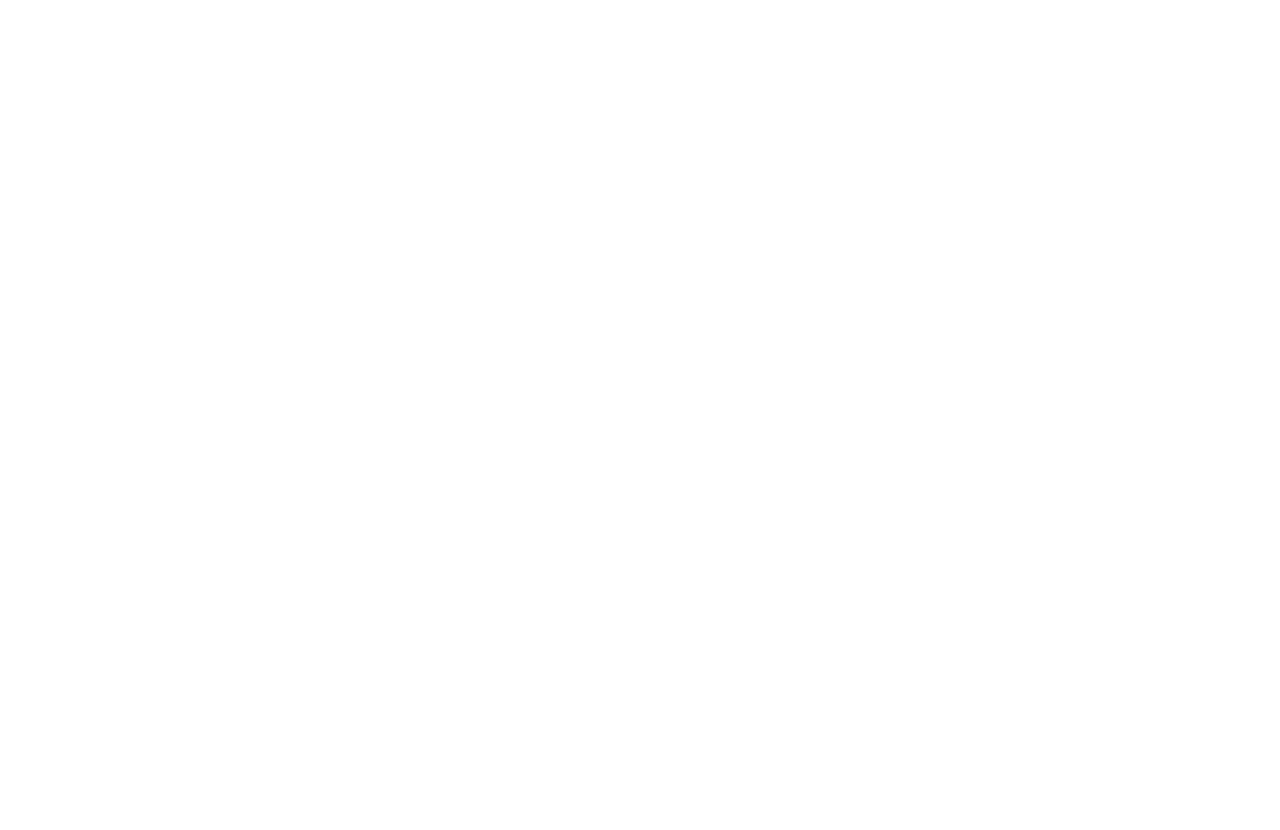
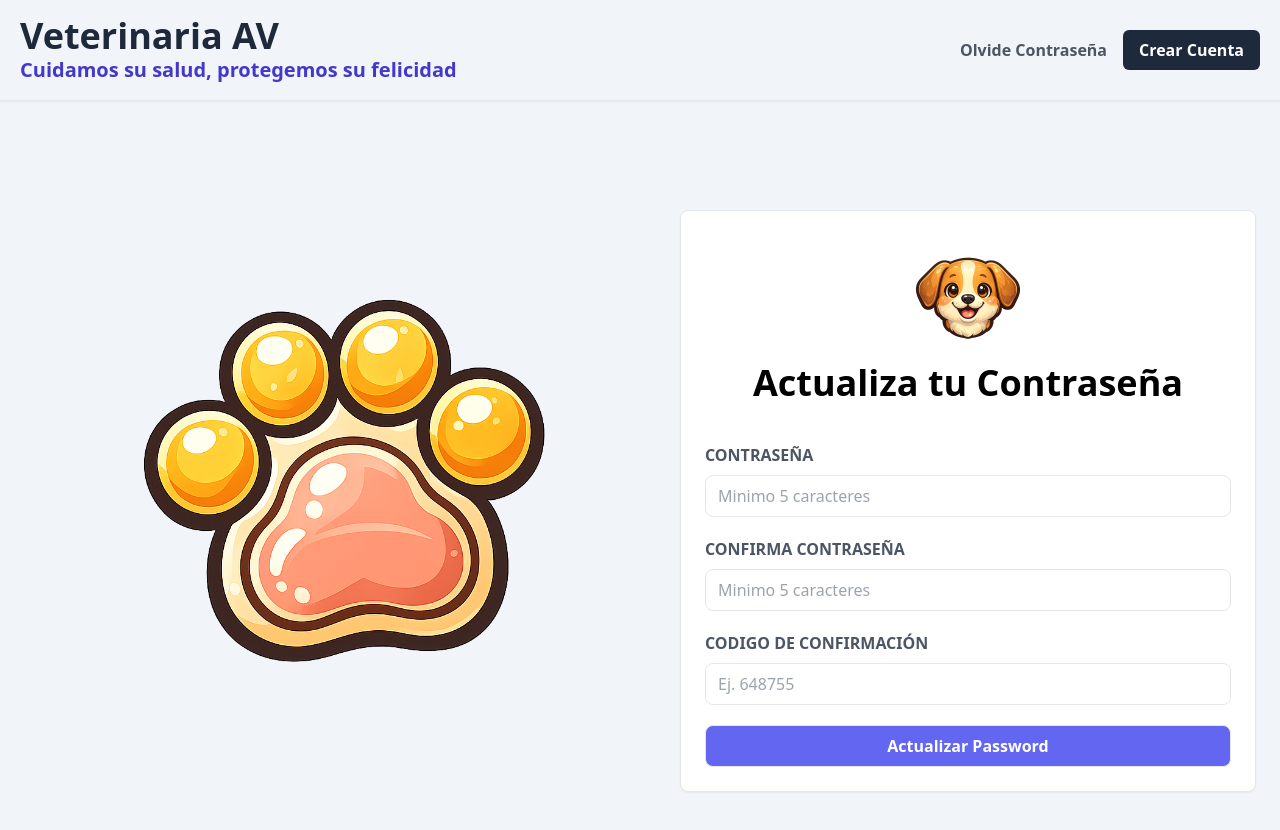
Before and after one commit to AlanAltamiranoH1504/API_Administrador_Veterinaria_MERN, a React (Vite) app in the folder frontend/Admin_Veterinaria_Front/: page /auth/olvide-password/1 in a window 1280 px wide. Before the commit this address had no page. Shown: the top 830 px of the page. Before the commit the page ends 800 px from the top, so only its background shows below. Built offline with nearby package versions, Linux system fonts and the light colour scheme.

Commit message:
feat (frontend): add email notification for password change and view and logic for password update - add view for saving new password - add function for sending request to API for password change email - add function for saving new password

```diff
--- a/frontend/Admin_Veterinaria_Front/src/AppRouter.tsx
+++ b/frontend/Admin_Veterinaria_Front/src/AppRouter.tsx
@@ -4,6 +4,7 @@
 import {RegisterAdmin} from "./views/auth/RegisterAdmin.tsx";
 import {ConfirmAccount} from "./views/auth/ConfirmAccount.tsx";
 import {ForgetPassword} from "./views/auth/ForgetPassword.tsx";
+import {SaveNewPasswordView} from "./views/auth/SaveNewPasswordView.tsx";
 
 export const AppRouter = () => {
     return (
@@ -15,6 +16,7 @@
                         <Route path="/register" element={<RegisterAdmin/>}></Route>
                         <Route path="/auth/confirmar/:id" element={<ConfirmAccount/>}></Route>
                         <Route path="/forget-password" element={<ForgetPassword/>}></Route>
+                        <Route path="/auth/olvide-password/:id" element={<SaveNewPasswordView/>}></Route>
                     </Route>
                 </Routes>
             </BrowserRouter>
--- a/frontend/Admin_Veterinaria_Front/src/services/AuthService.ts
+++ b/frontend/Admin_Veterinaria_Front/src/services/AuthService.ts
@@ -1,4 +1,10 @@
-import type {FormConfirmAccount, FormLoginAccount, FormRegister} from "../types";
+import type {
+    FormConfirmAccount,
+    FormConfirmPassword,
+    FormForgetPassword,
+    FormLoginAccount,
+    FormRegister
+} from "../types";
 import {ClientAxios} from "../axios/ClientAxios.ts";
 import {responseGeneralVeterinario, responseLoginSchema, responseRegisterVeterinario} from "../schemas/AuthSchemas.ts";
 import axios from "axios";
@@ -52,3 +58,37 @@
         throw e;
     }
 }
+
+export async function forgePasswordFunction(data: FormForgetPassword) {
+    try {
+        const responseAPI = await ClientAxios.post("/auth/send_email_to_reset_password", data);
+        const resultAPI = responseGeneralVeterinario.safeParse(responseAPI.data);
+        if (resultAPI.success) {
+            return responseAPI.data;
+        }
+    }catch (e) {
+        if (axios.isAxiosError(e)) {
+            throw e.response?.data || {
+                message: "Ocurrio un error en la recuperación de contraseña"
+            }
+        }
+        throw e;
+    }
+}
+
+export async function saveNewPasswordFunction(data: FormConfirmPassword) {
+    try {
+        const responseAPI = await ClientAxios.post("/auth/save_new_password", data);
+        const resultAPI = responseGeneralVeterinario.safeParse(responseAPI.data);
+        if (resultAPI.success) {
+            return responseAPI.data;
+        }
+    }catch (e) {
+        if (axios.isAxiosError(e)) {
+            throw  e.response?.data || {
+                message: "Ocurrio un error en la actualizacion de password"
+            }
+        }
+        throw e;
+    }
+}
--- a/frontend/Admin_Veterinaria_Front/src/views/auth/ForgetPassword.tsx
+++ b/frontend/Admin_Veterinaria_Front/src/views/auth/ForgetPassword.tsx
@@ -1,6 +1,28 @@
 import {Link} from "react-router-dom";
+import {useForm} from "react-hook-form";
+import type {FormForgetPassword} from "../../types";
+import {useMutation} from "@tanstack/react-query";
+import {forgePasswordFunction} from "../../services/AuthService.ts";
+import {toast} from "react-toastify";
 
 export const ForgetPassword = () => {
+    const {register, handleSubmit, formState:{errors}} = useForm<FormForgetPassword>();
+
+    function forgetPasswordLocal(data: FormForgetPassword) {
+        forgetPasswordMutation.mutate(data);
+    }
+
+    const forgetPasswordMutation = useMutation(({
+        mutationKey: ["forgetPasswordVeterinario"],
+        mutationFn: forgePasswordFunction,
+        onSuccess: (data) => {
+            toast.success(data.message);
+        },
+        onError: (error) => {
+            toast.success(error.message);
+        }
+    }))
+
     return (
         <>
             <div className="md:flex md:items-center md:justify-center min-h-screen px-4 gap-8">
@@ -14,14 +36,26 @@
                     </div>
                     <h2 className="text-center text-4xl font-bold mb-10">¿Olvidaste tu contraseña? Recuperala con tu email</h2>
 
+                    <form onSubmit={handleSubmit(forgetPasswordLocal)}>
                         <div className="mb-5">
                             <label className={"mb-2 block uppercase text-gray-600 font-bold"}>Email de Registro:</label>
-                        <input type={"email"} className="border p-3 w-full rounded-lg" placeholder="Ej: correo@gmail.com"/>
+                            <input type={"email"} {...register("email", {
+                                required: "El email es obligatorio",
+                                pattern: {
+                                    value: /\S+@\S+\.\S+/,
+                                    message: "Email no valido"
+                                }
+                            })} className="border p-3 w-full rounded-lg" placeholder="Ej: correo@gmail.com"/>
+
+                            <div className="bg-red-100 text-red-600 text-center font-semibold text-sm mt-2">
+                                {errors.email && String(errors.email.message)}
+                            </div>
                         </div>
 
                         <div className="mb-5">
                             <input type="submit" value={"Enviar Instrucciones"} className="w-full px-3 py-2 rounded-lg border font-semibold bg-indigo-600 text-white cursor-pointer hover:bg-indigo-700 transition-colors duration-500"/>
                         </div>
+                    </form>
 
                     <div className="flex flex-row justify-around">
                         <Link to="/register" className="text-gray-500 text-sm hover:text-indigo-500 transition-colors duration-500">Crear Cuenta</Link>
--- /dev/null
+++ b/frontend/Admin_Veterinaria_Front/src/views/auth/SaveNewPasswordView.tsx
@@ -0,0 +1,96 @@
+import {useNavigate, useParams} from "react-router-dom";
+import {useForm} from "react-hook-form";
+import type {FormConfirmPassword} from "../../types";
+import {toast} from "react-toastify";
+import {useMutation} from "@tanstack/react-query";
+import {saveNewPasswordFunction} from "../../services/AuthService.ts";
+
+export const SaveNewPasswordView = () => {
+    const {id} = useParams();
+    const navigate = useNavigate();
+
+    const {register, handleSubmit, formState: {errors}} = useForm<FormConfirmPassword>();
+    function updatePasswordFunction(data: FormConfirmPassword) {
+        if (data.password_confirmation !== data.password) {
+            toast.error("Las password no coinciden");
+            return;
+        }
+        const data_password: FormConfirmPassword = {
+            ...data,
+            token: id!
+        }
+        confirmNewPasswordMutation.mutate(data_password);
+    }
+
+    const confirmNewPasswordMutation = useMutation({
+        mutationKey: ["confirmNewPassword"],
+        mutationFn: saveNewPasswordFunction,
+        onSuccess: (data) => {
+            toast.success(data.message);
+            navigate("/")
+        },
+        onError: () => {
+            toast.error("Ocurrio un error en actualizacion de password");
+        }
+    })
+    return (
+        <>
+            <div className="md:flex md:items-center md:justify-center min-h-screen px-4 gap-8">
+                <div className="md:w-1/2 flex justify-center items-center mb-6 md:mb-0">
+                    <img src="/imgs/Icono_Sencillo.png" alt="Logo confirmacion"/>
+                </div>
+
+                <div className="md:w-1/2 bg-white p-6 rounded-lg shadow-sm border w-full max-w-xl">
+                    <div className="flex items-center justify-center">
+                        <img src="/imgs/Cara_perro.png" alt="Logo" className="max-h-32"/>
+                    </div>
+
+                    <h2 className="text-center text-4xl font-bold mb-10">Actualiza tu Contraseña</h2>
+                    <form onSubmit={handleSubmit(updatePasswordFunction)}>
+
+                        <div className="mb-5">
+                            <label className="mb-2 block uppercase text-gray-600 font-semibold">Contraseña</label>
+                            <input type="password" {...register("password", {
+                                required: "El password es obligatorio",
+                                minLength: {
+                                    value: 5,
+                                    message: "Debe tener al menos 5 caracteres"
+                                }
+                            })} className="border w-full px-3 py-2 rounded-lg" placeholder="Minimo 5 caracteres"/>
+                            <div className="bg-red-100 text-red-600 font-semibold mt-2 rounded-sm text-center">
+                                {errors.password && String(errors.password.message)}
+                            </div>
+                        </div>
+
+                        <div className="mb-5">
+                            <label className="mb-2 block uppercase text-gray-600 font-semibold">Confirma Contraseña</label>
+                            <input type="password" {...register("password_confirmation", {
+                                required: "El password es obligatorio",
+                            })} className="border w-full px-3 py-2 rounded-lg" placeholder="Minimo 5 caracteres"/>
+                        </div>
+
+                        <div className="mb-5">
+                            <label className="mb-2 block uppercase text-gray-600 font-semibold">Codigo de confirmación</label>
+                            <input type="text" {...register("six_digit_token", {
+                                required: "El token es obligatorio",
+                                minLength: {
+                                    value: 6,
+                                    message: "La longitud minima no es correcta"
+                                },
+                                maxLength: {
+                                    value: 6,
+                                    message: "La longitud maxima no es correcta"
+                                }
+                            })} className="border w-full px-3 py-2 rounded-lg" placeholder="Ej. 648755"/>
+
+                            <div className="bg-red-100 text-red-600 font-semibold mt-2 rounded-sm text-center">
+                                {errors.six_digit_token && String(errors.six_digit_token.message)}
+                            </div>
+                        </div>
+                        <input type={"submit"} className="px-3 w-full border rounded-lg py-2 bg-indigo-500 hover:bg-indigo-700 cursor-pointer transition-colors duration-500 text-white font-semibold" value="Actualizar Password"/>
+                    </form>
+                </div>
+            </div>
+        </>
+    );
+}
```
Also changed, not shown: frontend/Admin_Veterinaria_Front/src/types/index.ts (+10 -0 lines). Lines whose indentation alone changed are shown as unchanged.
